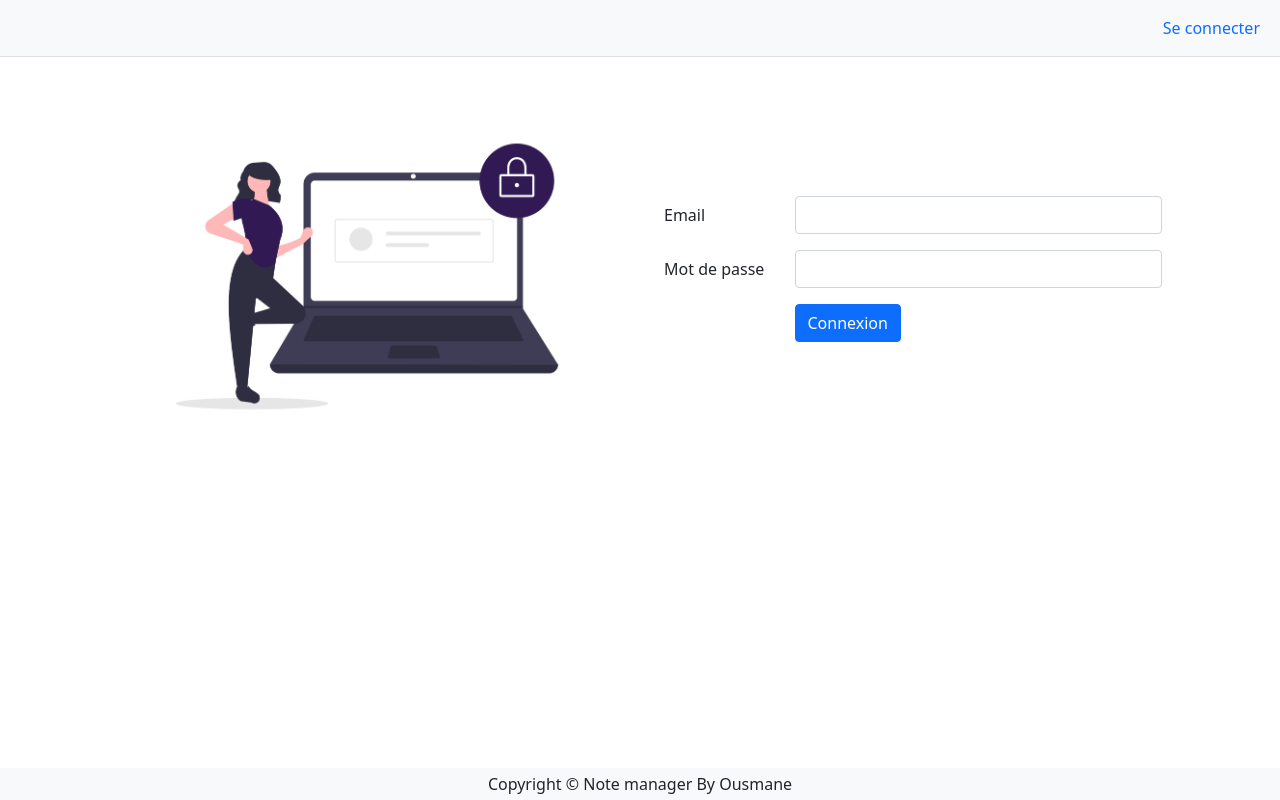
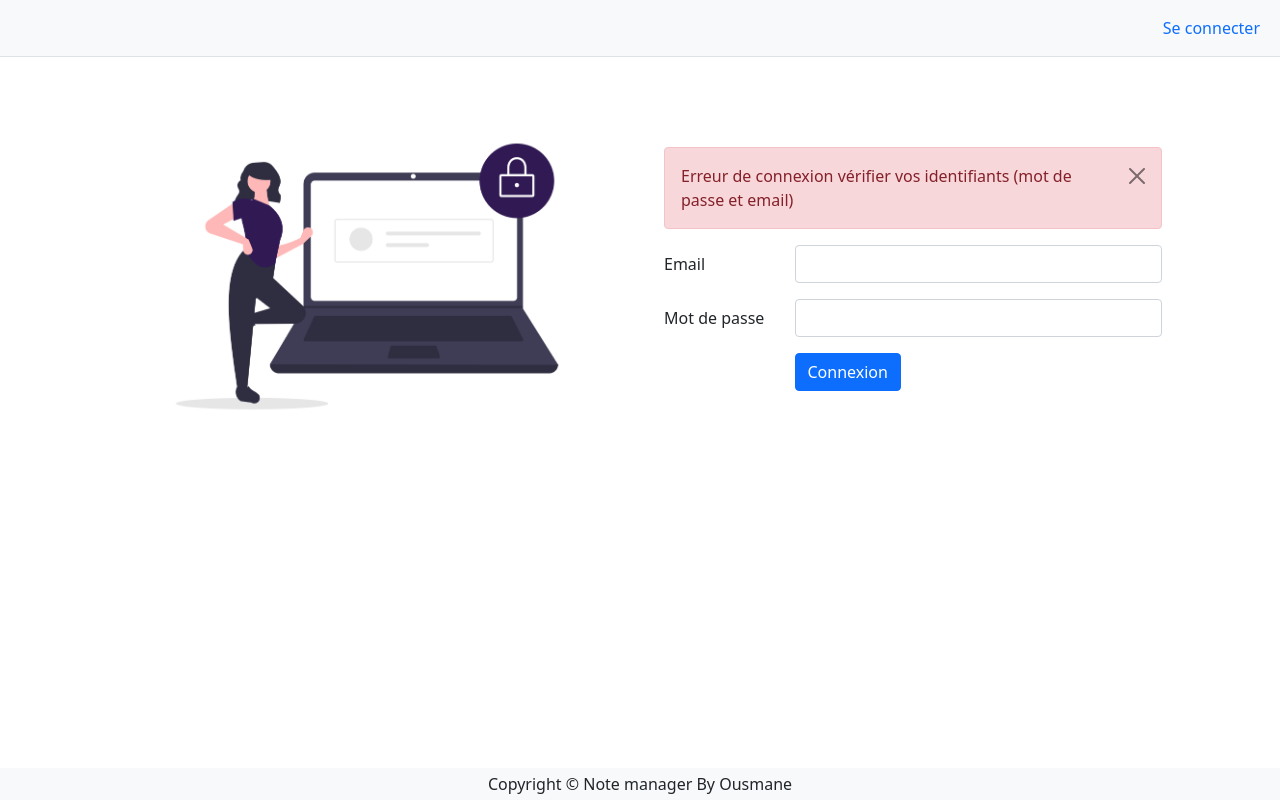
Before and after one commit to ousmab/gestion_note, a React (Create React App) app: page /login in a window 1280 px wide. Built offline with nearby package versions, Linux system fonts and the light colour scheme.

Commit message:
ajout de l'alert pour infos erreur

```diff
--- a/src/components/Login.js
+++ b/src/components/Login.js
@@ -15,6 +15,10 @@
                     <div className="col-md-6"><img className="card-img-top mb-5 mb-md-0" src={login} alt="..." /></div>
                     <div className="col-md-6">
                         <form >
+                            <div className="alert alert-danger alert-dismissible fade show" role="alert">
+                                Erreur de connexion vérifier vos identifiants (mot de passe et email)
+                                <button type="button" className="btn-close" data-bs-dismiss="alert" aria-label="Close"></button>
+                            </div>
                             <div className="mb-3 row">
                                 <label for="staticEmail" className="col-sm-3 col-form-label">Email</label>
                                 <div className="col-sm-9">
```
